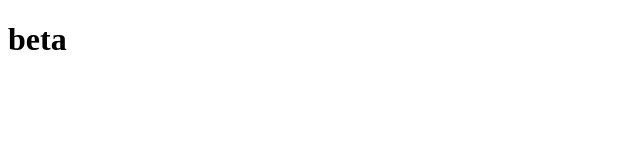
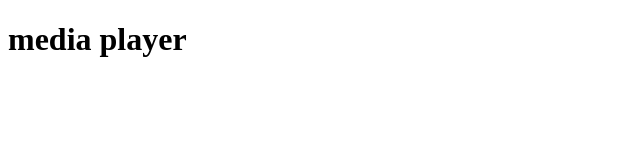
Before and after one commit to IEB-04/training-github, a website: page index.html in a window 1280 px wide. Shown: the whole page, without its empty margins (0-640 px from the left). Drawn offline with Linux system fonts and the light colour scheme.

Commit message:
modify index to media

```diff
--- a/index.html
+++ b/index.html
@@ -4,7 +4,9 @@
     <meta charset="UTF-8">
     <meta name="viewport" content="width=device-width, initial-scale=1.0">
     <title>Document</title>
-    <h1>beta<h1>
+    <h1>
+        media player
+    <h1>
 </head>
 <body>
     <script src="./build/script.js"></script>
```
